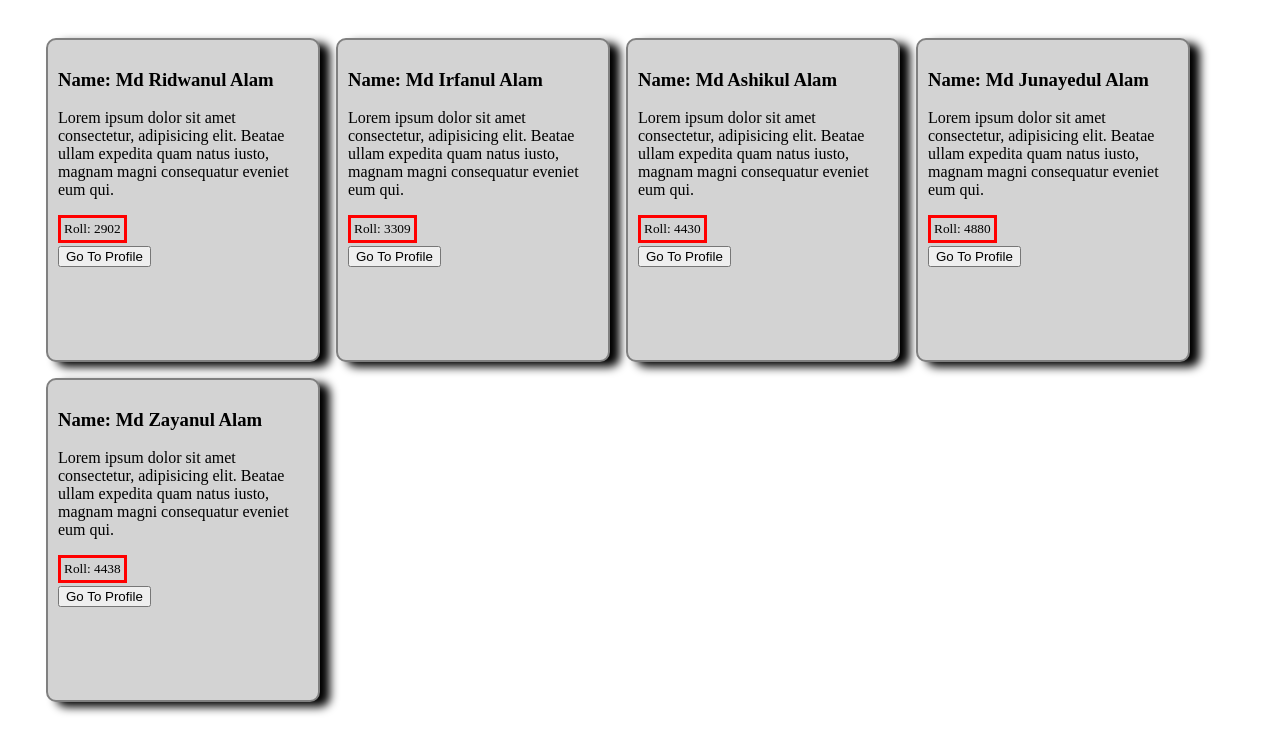
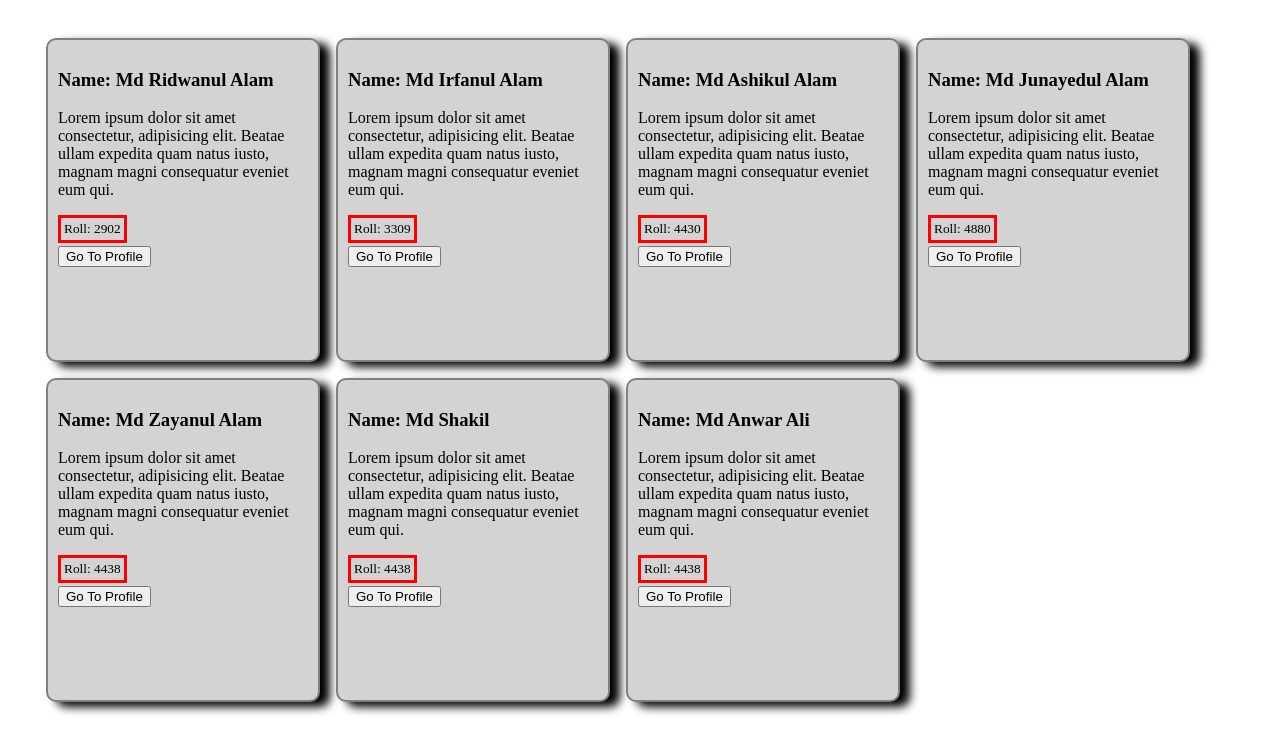
Before and after one commit to thisisrid/MyReactApp-prac, a React (Create React App) app: page / in a window 1280 px wide. Shown: the top 752 px of the page. Built offline with nearby package versions, Linux system fonts and the light colour scheme.

Commit message:
dynamic procedure by map

```diff
--- a/src/App.js
+++ b/src/App.js
@@ -9,15 +9,23 @@ const profInfo = [
     { name: 'Md Ashikul Alam', roll: '4430' },
     { name: 'Md Junayedul Alam', roll: '4880' },
     { name: 'Md Zayanul Alam', roll: '4438' },
+    { name: 'Md Shakil', roll: '4438' },
+    { name: 'Md Anwar Ali', roll: '4438' },
 ];
 function App() {
     return (
         <div style={style}>
-            <Profile info={profInfo[0]} />
+            {/* conventional */}
+            {/* <Profile info={profInfo[0]} />
             <Profile info={profInfo[1]} />
             <Profile info={profInfo[2]} />
             <Profile info={profInfo[3]} />
-            <Profile info={profInfo[4]} />
+            <Profile info={profInfo[4]} /> */}
+
+            {/* Dynamic Way Using Map */}
+            {profInfo.map((pd) => (
+                <Profile info={pd} />
+            ))}
         </div>
     );
 }
```
